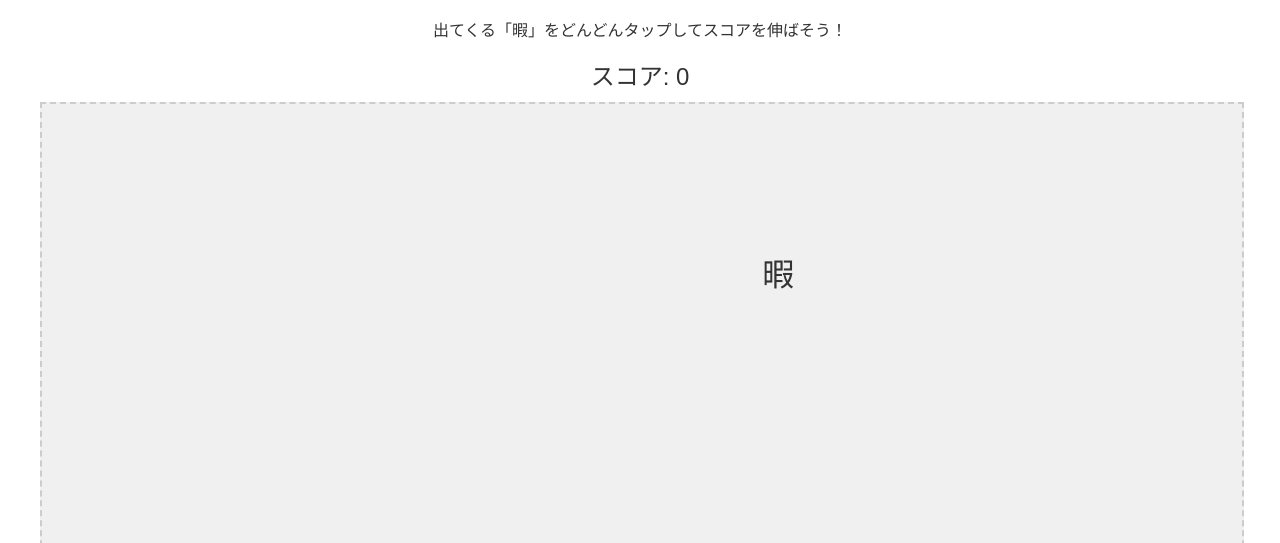
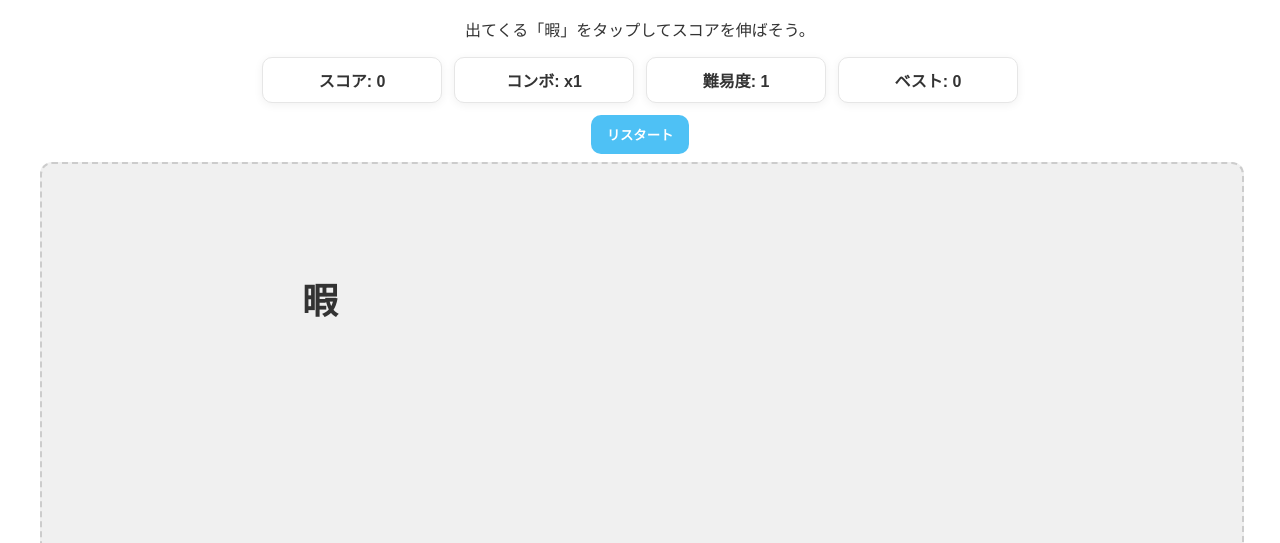
Before and after one commit to nikorihito/koppyblog, a plain HTML site: page himatubusi.html in a window 1280 px wide. Shown: the part 257-800 px from the top of the page. Drawn offline with Linux system fonts and the light colour scheme.

Commit message:
Update himatubusi.html

```diff
--- a/himatubusi.html
+++ b/himatubusi.html
@@ -4,8 +4,10 @@
   <meta charset="UTF-8" />
   <meta name="viewport" content="width=device-width, initial-scale=1.0" />
   <title>『暇』つぶし</title>
+
   <link rel="stylesheet" href="../style.css" />
-  <link rel="icon" href="https://nikorihito.github.io/koppyblog/favicon.png" type="image/png">
+  <link rel="icon" href="https://nikorihito.github.io/koppyblog/favicon.png" type="image/png" />
+
   <style>
     body {
       text-align: center;
@@ -13,10 +15,25 @@
       margin: 0;
       padding: 20px;
     }
-    #score {
-      font-size: 1.5em;
-      margin-bottom: 10px;
+
+    .hud {
+      display: flex;
+      justify-content: center;
+      gap: 12px;
+      flex-wrap: wrap;
+      margin: 10px 0 12px;
     }
+
+    .panel {
+      background: #fff;
+      border: 1px solid #e6e6e6;
+      border-radius: 10px;
+      padding: 10px 14px;
+      min-width: 150px;
+      font-weight: 700;
+      box-shadow: 0 2px 10px rgba(0,0,0,0.06);
+    }
+
     #game-area {
       position: relative;
       width: 100%;
@@ -25,17 +42,41 @@
       overflow: hidden;
       border: 2px dashed #ccc;
       margin: 0 auto;
+      border-radius: 12px;
+      user-select: none;
+      touch-action: manipulation;
     }
+
     .hima {
       position: absolute;
-      font-size: 2rem;
       cursor: pointer;
       user-select: none;
-      transition: transform 0.1s ease;
+      font-weight: 900;
+      font-size: 2rem;
+      transition: transform 0.08s ease, left 0.18s ease, top 0.18s ease;
     }
-    .hima:active {
-      transform: scale(1.3);
+    .hima:active { transform: scale(1.2); }
+
+    .controls {
+      margin: 12px 0 8px;
+      display: flex;
+      justify-content: center;
+      gap: 10px;
+      flex-wrap: wrap;
     }
+
+    button {
+      padding: 10px 16px;
+      border: 0;
+      border-radius: 10px;
+      font-weight: 800;
+      cursor: pointer;
+      background: #4ec1f5;
+      color: #fff;
+      transition: filter 0.2s;
+    }
+    button:hover { filter: brightness(0.92); }
+
     .button {
       display: inline-block;
       padding: 10px 20px;
@@ -45,13 +86,20 @@
       text-decoration: none;
       font-weight: bold;
       transition: background-color 0.3s;
+      margin-top: 10px;
     }
+    .button:hover { background-color: #38a3d1; }
 
-  .button:hover {
-    background-color: #38a3d1;
-  }
+    .note {
+      margin: 8px auto 0;
+      max-width: 720px;
+      color: #444;
+      opacity: 0.9;
+      font-size: 0.95rem;
+    }
   </style>
 </head>
+
 <body>
   <header>
     <a href="./index.html">
@@ -62,9 +110,22 @@
 
   <main>
     <h2>🕹️ 『暇』つぶし</h2>
-    <p>出てくる「暇」をどんどんタップしてスコアを伸ばそう！</p>
-    <div id="score">スコア: 0</div>
-    <div id="game-area"></div>
+    <p>出てくる「暇」をタップしてスコアを伸ばそう。</p>
+
+    <div class="hud">
+      <div class="panel" id="score">スコア: 0</div>
+      <div class="panel" id="combo">コンボ: x1</div>
+      <div class="panel" id="level">難易度: 1</div>
+      <div class="panel" id="best">ベスト: 0</div>
+    </div>
+
+    <div class="controls">
+      <button id="restartBtn">リスタート</button>
+    </div>
+
+    <div id="game-area" aria-label="game area"></div>
+    <div class="note">連続でタップするとコンボ倍率が上がります。スコアが上がると同時に出る数が増えます。</div>
+
     <a href="./index.html" class="button">← トップページに戻る</a>
   </main>
 
@@ -74,39 +135,179 @@
 
   <script>
     const gameArea = document.getElementById("game-area");
-    const scoreDisplay = document.getElementById("score");
+    const scoreEl = document.getElementById("score");
+    const comboEl = document.getElementById("combo");
+    const levelEl = document.getElementById("level");
+    const bestEl  = document.getElementById("best");
+    const restartBtn = document.getElementById("restartBtn");
+
+    // ===== 設定（好みで調整OK） =====
+    const COMBO_WINDOW_MS = 650;          // 連続判定（この時間内ならコンボ継続）
+    const MAX_COMBO = 10;                // コンボ上限
+    const BASE_MOVE_MS = 1500;           // 移動の基本間隔
+    const MIN_MOVE_MS  = 550;            // 最低移動間隔（難易度上昇で短くなる）
+    const BASE_FONT_PX = 36;             // 表示サイズ
+    const MIN_FONT_PX  = 22;             // 最小サイズ（難易度上昇で小さくする）
+    const BEST_KEY = "hima_best_score_v2";
+
+    // ===== 状態 =====
     let score = 0;
+    let combo = 1;
+    let lastHitAt = 0;
 
-    function spawnHima() {
-      const old = document.querySelector(".hima");
-      if (old) old.remove();
+    let best = Number(localStorage.getItem(BEST_KEY) || 0);
+    bestEl.textContent = `ベスト: ${best}`;
 
-      const hima = document.createElement("div");
-      hima.className = "hima";
-      hima.textContent = "暇";
+    // 生成した「暇」を管理
+    // id -> { el, moveTimer }
+    const himas = new Map();
+    let nextId = 1;
 
-      const areaWidth = gameArea.clientWidth;
-      const areaHeight = gameArea.clientHeight;
+    function clamp(n, min, max) { return Math.max(min, Math.min(max, n)); }
 
-      const x = Math.random() * (areaWidth - 40);
-      const y = Math.random() * (areaHeight - 40);
-
-      hima.style.left = `${x}px`;
-      hima.style.top = `${y}px`;
-
-      hima.onclick = () => {
-        score++;
-        scoreDisplay.textContent = `スコア: ${score}`;
-        spawnHima(); // 次の暇を出す
-      };
-
-      gameArea.appendChild(hima);
+    function calcLevel() {
+      // 伸びが実感しやすいように段階式
+      return 1 + Math.floor(score / 25);
     }
 
-    // 初回表示
-    window.onload = () => {
-      spawnHima();
-    };
+    function targetCountByScore() {
+      // 同時出現数：スコアに応じて増加
+      // 例: 0-24:1, 25-49:2, 50-74:3...
+      return 1 + Math.floor(score / 25);
+    }
+
+    function moveIntervalMs() {
+      // 難易度が上がるほど移動が速い
+      const lvl = calcLevel();
+      const ms = BASE_MOVE_MS - (lvl - 1) * 120;
+      return clamp(ms, MIN_MOVE_MS, BASE_MOVE_MS);
+    }
+
+    function fontSizePx() {
+      // 難易度が上がるほど少し小さく
+      const lvl = calcLevel();
+      const px = BASE_FONT_PX - (lvl - 1) * 2;
+      return clamp(px, MIN_FONT_PX, BASE_FONT_PX);
+    }
+
+    function updateHUD() {
+      scoreEl.textContent = `スコア: ${score}`;
+      comboEl.textContent = `コンボ: x${combo}`;
+      levelEl.textContent = `難易度: ${calcLevel()}`;
+      bestEl.textContent  = `ベスト: ${best}`;
+    }
+
+    function randomPosition(el) {
+      const areaW = gameArea.clientWidth;
+      const areaH = gameArea.clientHeight;
+
+      // 要素サイズぶんの余白をみてはみ出しを防ぐ
+      const rect = el.getBoundingClientRect();
+      const w = Math.max(24, rect.width);
+      const h = Math.max(24, rect.height);
+
+      const x = Math.random() * Math.max(1, areaW - w - 4);
+      const y = Math.random() * Math.max(1, areaH - h - 4);
+
+      el.style.left = `${x}px`;
+      el.style.top  = `${y}px`;
+    }
+
+    function removeHima(id) {
+      const item = himas.get(id);
+      if (!item) return;
+      clearInterval(item.moveTimer);
+      item.el.remove();
+      himas.delete(id);
+    }
+
+    function spawnOne() {
+      const id = nextId++;
+      const el = document.createElement("div");
+      el.className = "hima";
+      el.textContent = "暇";
+      el.style.fontSize = `${fontSizePx()}px`;
+
+      // 初期位置
+      gameArea.appendChild(el);
+      randomPosition(el);
+
+      // 定期的に移動
+      const timer = setInterval(() => {
+        // 難易度変動に追従させたいので、サイズだけ更新
+        el.style.fontSize = `${fontSizePx()}px`;
+        randomPosition(el);
+      }, moveIntervalMs());
+
+      el.addEventListener("click", (e) => {
+        e.stopPropagation();
+
+        // コンボ判定
+        const now = Date.now();
+        if (now - lastHitAt <= COMBO_WINDOW_MS) {
+          combo = Math.min(MAX_COMBO, combo + 1);
+        } else {
+          combo = 1;
+        }
+        lastHitAt = now;
+
+        // 得点：コンボ倍率分（分かりやすく）
+        score += combo;
+
+        // ベスト更新
+        if (score > best) {
+          best = score;
+          localStorage.setItem(BEST_KEY, String(best));
+        }
+
+        // 消して補充
+        removeHima(id);
+        maintainPopulation();
+        updateHUD();
+      });
+
+      himas.set(id, { el, moveTimer: timer });
+    }
+
+    function maintainPopulation() {
+      const target = targetCountByScore();
+      while (himas.size < target) {
+        spawnOne();
+      }
+
+      // ターゲットより多い場合（リスタートなど）に削る
+      while (himas.size > target) {
+        const firstKey = himas.keys().next().value;
+        removeHima(firstKey);
+      }
+    }
+
+    function resetGame() {
+      // 全削除
+      for (const id of Array.from(himas.keys())) {
+        removeHima(id);
+      }
+
+      score = 0;
+      combo = 1;
+      lastHitAt = 0;
+
+      updateHUD();
+      maintainPopulation();
+    }
+
+    // リサイズ時に「暇」がはみ出しやすいので再配置
+    window.addEventListener("resize", () => {
+      for (const { el } of himas.values()) {
+        randomPosition(el);
+      }
+    });
+
+    restartBtn.addEventListener("click", resetGame);
+
+    // 起動
+    updateHUD();
+    maintainPopulation();
   </script>
 </body>
 </html>
```
